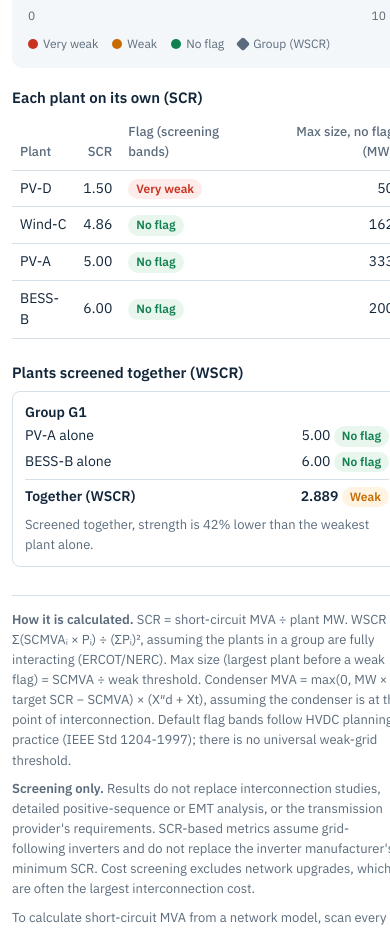
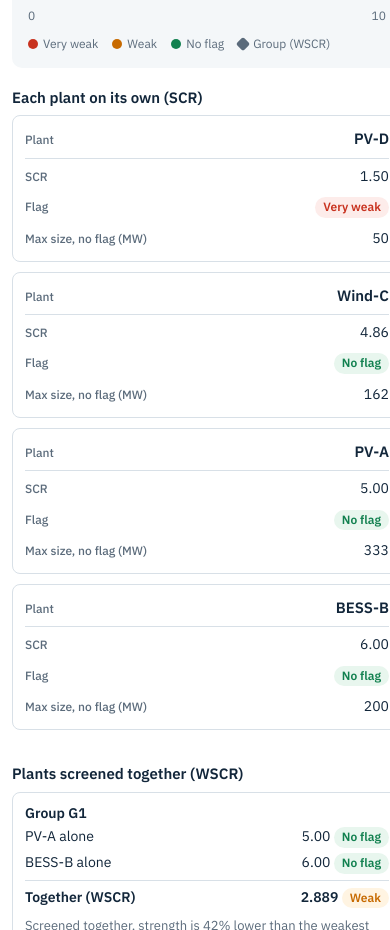
Before and after one commit to ishaibu/scr-screen, a plain HTML site: page docs/lite/index.html in a window 390 px wide. Shown: the part 1919-2849 px from the top of the page. Drawn offline with Linux system fonts and the light colour scheme.

Commit message:
Lite: full-width results with cost screening, cards on narrow screens

```diff
--- a/docs/lite/index.html
+++ b/docs/lite/index.html
@@ -114,6 +114,22 @@ font-variant-numeric:tabular-nums;padding:7px 8px;border:1px solid var(--line);b
 #scr-lite .tc b{font-weight:600}
 #scr-lite .tc .meet{color:var(--ok);font-weight:600}
 #scr-lite .tc .below{color:var(--wk);font-weight:600}
+
+/* results table: full width when cost columns are shown; cards on narrow widths (no horizontal scrolling) */
+#scr-lite.cost-on .results{grid-template-columns:1fr}
+#scr-lite .res th{line-height:1.3}
+@container lite (max-width:779px){
+  #scr-lite .res thead{display:none}
+  #scr-lite .res,#scr-lite .res tbody,#scr-lite .res tr{display:block;width:100%}
+  #scr-lite .res tr{border:1px solid var(--line);border-radius:8px;padding:6px 12px;margin:0 0 10px}
+  #scr-lite .res td{display:flex;justify-content:space-between;align-items:baseline;gap:14px;border:0;padding:5px 0;text-align:right;width:100%}
+  #scr-lite .res td::before{content:attr(data-label);color:var(--muted);font-size:12px;font-weight:500;text-align:left;flex:0 0 auto}
+  #scr-lite .res td:first-child{font-weight:600;font-size:15px;border-bottom:1px solid var(--line);padding-bottom:7px;margin-bottom:2px}
+  #scr-lite .res td.empty{display:block;text-align:left}
+  #scr-lite .res td.empty::before{content:none}
+  #scr-lite .tc{min-width:0}
+  #scr-lite .scroll{overflow-x:visible}
+}
 </style>
 </head>
 <body>
@@ -262,6 +278,7 @@ font-variant-numeric:tabular-nums;padding:7px 8px;border:1px solid var(--line);b
     msg.textContent=r.errs.length?("Check: "+r.errs.join(", ")+". Values must be numbers above 0 (costs and distances can be 0 or blank)."):"";
     if(s.wk===null||s.vw===null||!(s.vw<s.wk)||s.target===null||s.xd===null||s.xt===null)return;
     var costOn=$(".costbox").open;
+    root.classList.toggle("cost-on",costOn);
     $$(".cost").forEach(function(e){e.style.display=costOn?"":"none";});
     var x=s.xd+s.xt;
     var rows=r.plants.map(function(p){
@@ -287,13 +304,14 @@ font-variant-numeric:tabular-nums;padding:7px 8px;border:1px solid var(--line);b
     var hide=costOn?"":' style="display:none"';
     rows.slice().sort(function(a,b){return a.scr-b.scr;}).forEach(function(o){
       var tr=document.createElement("tr");
-      tr.innerHTML="<td>"+esc(o.p.id)+'</td><td class="n">'+fmt(o.scr,2)+'</td><td><span class="pill '+o.f+'">'+NAME[o.f]+
-        '</span></td><td class="n">'+fmt(o.max,0)+'</td><td class="cost tc"'+hide+'>'+
+      tr.innerHTML='<td data-label="Plant">'+esc(o.p.id)+'</td><td class="n" data-label="SCR">'+fmt(o.scr,2)+
+        '</td><td data-label="Flag"><span class="pill '+o.f+'">'+NAME[o.f]+
+        '</span></td><td class="n" data-label="Max size, no flag (MW)">'+fmt(o.max,0)+'</td><td class="cost tc" data-label="Target check"'+hide+'>'+
         (o.meets?'<span class="meet">✓ Meets</span>'
           :'<span class="below">Below target</span><br>Max at target: <b>'+fmt(o.maxT,0)+' MW</b><br>or condenser: <b>'+fmt(o.cm,1)+' MVA</b>')+
-        '</td><td class="n cost"'+hide+">"+fmt(o.cm,1)+
-        '</td><td class="n cost"'+hide+'>'+fmt(o.after,2)+(o.fa!=="ok"?' <span class="pill '+o.fa+'">'+NAME[o.fa]+'</span>':'')+
-        '</td><td class="n cost"'+hide+">"+money(o.tot)+(o.complete?"":" *")+"</td>";
+        '</td><td class="n cost" data-label="Condenser (MVA)"'+hide+">"+fmt(o.cm,1)+
+        '</td><td class="n cost" data-label="SCR after condenser"'+hide+'>'+fmt(o.after,2)+(o.fa!=="ok"?' <span class="pill '+o.fa+'">'+NAME[o.fa]+'</span>':'')+
+        '</td><td class="n cost" data-label="Total cost"'+hide+">"+money(o.tot)+(o.complete?"":" *")+"</td>";
       resBody.appendChild(tr);
     });
     var groups={}, gres=[];
```
